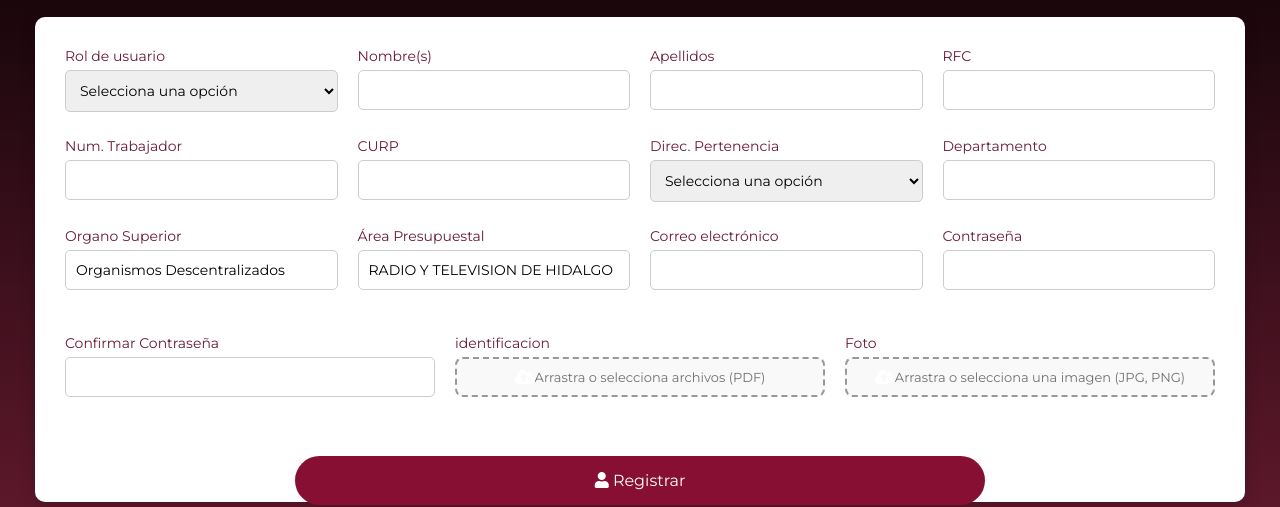
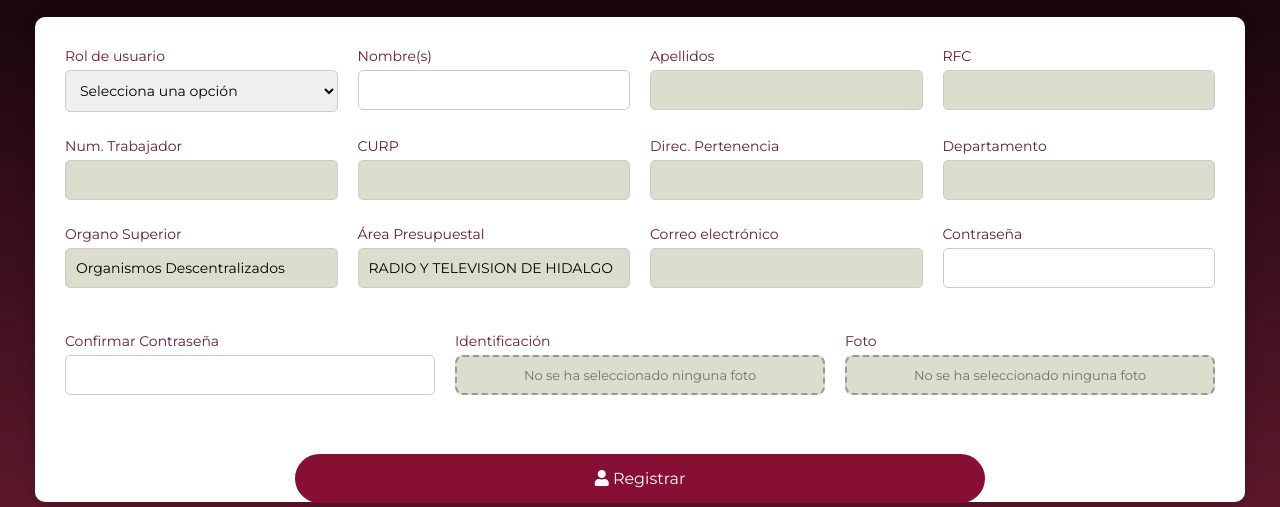
Before and after one commit to CrisOjeda9/almacenes-inventario-vue, a Vue app: page /register in a window 1280 px wide. Shown: the part 194-701 px from the top of the page. Built offline with nearby package versions, Linux system fonts and the light colour scheme.

Commit message:
Actualizacion de Registro de Usuarios

```diff
--- a/src/components/register.vue
+++ b/src/components/register.vue
@@ -72,68 +72,52 @@
                     </div>
                     <div class="form-field">
                         <label for="nombre">Nombre(s)</label>
-                        <input type="text" v-model="form.nombre" required />
+                        <input type="text" v-model="form.nombre" @input="filterUsers" required />
+                        <ul v-if="filteredUsers.length > 0" class="autocomplete-list">
+                            <li v-for="user in filteredUsers" :key="user.nombre" @click="selectUser(user)">
+                                {{ user.nombre }}
+                            </li>
+                        </ul>
                     </div>
                     <div class="form-field">
                         <label for="apellidos">Apellidos</label>
-                        <input type="text" v-model="form.apellidos" required />
+                        <input type="text" v-model="form.apellidos" readonly style="background-color: #dcddcd;" />
                     </div>
                     <div class="form-field">
                         <label for="RFC">RFC</label>
-                        <input type="text" v-model="form.RFC" minlength="13" maxlength="13" required
-                            style="text-transform: uppercase;" />
+                        <input type="text" v-model="form.RFC" readonly style="background-color: #dcddcd;" />
                     </div>
                 </div>
                 <div class="form-row">
                     <div class="form-field">
                         <label for="numero_trabajador">Num. Trabajador</label>
-                        <input type="number" v-model="form.numero_trabajador" min="0" required />
+                        <input type="number" v-model="form.numero_trabajador" readonly style="background-color: #dcddcd;" />
                     </div>
                     <div class="form-field">
                         <label for="CURP">CURP</label>
-                        <input type="text" v-model="form.CURP" minlength="18" maxlength="18" required
-                            style="text-transform: uppercase;" />
+                        <input type="text" v-model="form.CURP" readonly style="background-color: #dcddcd;" />
                     </div>
                     <div class="form-field">
                         <label for="direccion_pertenencia">Direc. Pertenencia</label>
-                        <select v-model="form.direccion_pertenencia" required>
-                            <option value="" disabled>Selecciona una opción</option>
-                            <option value="Direccion General">Dirección General</option>
-                            <option value="Direccion de Coordinacion Financiera Y Planeacion">Dirección de Coordinación
-                                Financiera y Planeación</option>
-                            <option value="Direccion de Television">Dirección de Televisión</option>
-                            <option value="Direccion de Noticias">Dirección de Noticias</option>
-                            <option value="Direccion de Radio">Dirección de Radio</option>
-                            <option value="Direccion de Ingenieria">Dirección de Ingeniería</option>
-                            <option value="Direccion de Proyectos Estrategicos">Dirección de Proyectos Estratégicos
-                            </option>
-                            <option value="Organo Interno de Control">Órgano Interno de Control</option>
-                            <option value="Direccion de Promocion e Intercambio">Dirección de Promoción e Intercambio
-                            </option>
-                            <option value="Direccion Juridica">Dirección Jurídica</option>
-                            <option value="Direccion de Vinculacion">Dirección de Vinculación</option>
-                            <option value="Estaciones de Radio">Estaciones de Radio</option>
-                        </select>
+                        <input type="text" v-model="form.direccion_pertenencia" readonly style="background-color: #dcddcd;" />
                     </div>
                     <div class="form-field">
                         <label for="departamento">Departamento</label>
-                        <input type="text" v-model="form.departamento" required />
+                        <input type="text" v-model="form.departamento" readonly style="background-color: #dcddcd;" />
                     </div>
                 </div>
                 <div class="form-row">
                     <div class="form-field">
                         <label for="organo_superior">Organo Superior</label>
-                        <input type="text" value="Organismos Descentralizados" v-model="form.organo_superior"
-                            readonly />
+                        <input type="text" v-model="form.organo_superior"  style="background-color: #dcddcd;" />
                     </div>
                     <div class="form-field">
                         <label for="area_presupuestal">Área Presupuestal</label>
-                        <input type="text" value="RADIO Y TELEVISION DE HIDALGO" v-model="form.area_presupuestal"
-                            readonly />
+                        <input type="text" v-model="form.area_presupuestal" readonly style="background-color: #dcddcd;" />
                     </div>
                     <div class="form-field">
                         <label for="email">Correo electrónico</label>
-                        <input type="email" v-model="form.email" required />
+                        <input type="email" v-model="form.email" readonly style="background-color: #dcddcd;" />
                     </div>
                     <div class="form-field">
                         <label for="password">Contraseña</label>
@@ -156,33 +140,19 @@
                     </div>
                     <!-- Campo Doc -->
                     <div class="form-field">
-                        <label for="identificacion">identificacion</label>
-                        <div class="dropzone" @drop.prevent="handleDrop('identificacion')" @dragover.prevent
-                            @click="triggerFileInput('identificacion')">
-                            <input type="file" id="identificacion" ref="fileInputDoc"
-                                @change="handleFileUpload('identificacion')" accept=".pdf" multiple />
-                            <i class="fas fa-cloud-upload-alt"></i>
-                            <span v-if="form.identificacion.length === 0">Arrastra o selecciona archivos (PDF)</span>
-                            <span v-else>{{ form.identificacion.length }} archivos seleccionados</span>
-                            <p v-if="errorMessage" class="error-message">{{ errorMessage }}</p>
+                        <label for="identificacion">Identificación</label>
+                        <div class="dropzone" style="background-color: #dcddcd;">
+                            <span>{{ form.identificacion ? form.identificacion.split('/').pop() : 'No se ha seleccionado ninguna foto'
+                                }}</span>
                         </div>
-
-                        <button type="button" v-if="form.identificacion.length > 0" @click="openDocumentModal"
-                            class="view-documents-btn">
-                            Ver identificacion
-                        </button>
                     </div>
 
                     <!-- Campo Foto -->
                     <div class="form-field">
                         <label for="imagen">Foto</label>
-                        <div class="dropzone" @drop.prevent="handleDrop('Foto')" @dragover.prevent
-                            @click="triggerFileInput('Foto')">
-                            <input type="file" id="imagen" ref="fileInputFoto" @change="handleFileUpload('Foto')"
-                                accept=".jpg,.png" />
-                            <i class="fas fa-cloud-upload-alt"></i>
-                            <span v-if="!form.imagen">Arrastra o selecciona una imagen (JPG, PNG)</span>
-                            <span v-else>{{ form.imagen.name }}</span>
+                        <div class="dropzone" style="background-color: #dcddcd;">
+                            <span>{{ form.imagen ? form.imagen.split('/').pop() : 'No se ha seleccionado ninguna foto'
+                                }}</span>
                         </div>
                     </div>
                 </div>
@@ -210,29 +180,10 @@
                 <button @click="closeModal">Aceptar</button>
             </div>
         </div>
-
-
-        <!-- Modal para mostrar los identificacion cargados -->
-        <div v-if="showDocumentModal" class="modal-overlay2">
-            <div class="modal2">
-                <h2>identificacion Cargados</h2>
-                <div class="document-list2">
-                    <div v-for="(doc, index) in form.identificacion" :key="index" class="document-item2">
-                        <span>{{ doc.name }}</span>
-                        <button @click="removeDocument(index)" class="remove-btn2">
-                            <i class="fas fa-trash-alt"></i>
-                        </button>
-                    </div>
-                </div>
-                <button @click="closeDocumentModal">Cerrar</button>
-            </div>
-        </div>
     </div>
 </template>
 
 <script>
-import axios from 'axios';
-
 export default {
     name: "RegisterPage",
     data() {
@@ -253,8 +204,8 @@ export default {
                 email: "",
                 password: "",
                 confirm_password: "",
-                identificacion: [], // Almacena el archivo INE
-                imagen: null, // Almacena el archivo Foto
+                identificacion: "", // Ruta del archivo de identificación
+                imagen: "", // Ruta de la imagen
             },
             showPassword: false,
             showConfirmPassword: false,
@@ -266,141 +217,74 @@ export default {
             showModal: false,
             showAlertModal: false,
             alertMessageList: [],
+            users: [
+                {
+                    nombre: "Juan Gómez Cruz",
+                    apellidos: "Gómez Cruz",
+                    RFC: "JUAP921214ABC",
+                    numero_trabajador: "12345",
+                    CURP: "JUAP921214HDFGH01",
+                    direccion_pertenencia: "Dirección General",
+                    departamento: "Administración",
+                    email: "juan.perez@example.com",
+                    identificacion: "/path/to/identificacion1.pdf",
+                    imagen: "/path/to/foto1.jpg",
+                },
+                {
+                    nombre: "María Martínez López",
+                    apellidos: "Martínez López",
+                    RFC: "MALO850701XYZ",
+                    numero_trabajador: "67890",
+                    CURP: "MALO850701MDFGH02",
+                    direccion_pertenencia: "Dirección de Televisión",
+                    departamento: "Producción",
+                    email: "maria.lopez@example.com",
+                    identificacion: "/path/to/identificacion2.pdf",
+                    imagen: "/path/to/foto2.jpg",
+                },
+            ],
+            filteredUsers: [],
         };
     },
-    mounted() {
-        this.loadUserData();
-    },
     methods: {
-        async loadUserData() {
-            const storedUserName = localStorage.getItem("userName");
-            const storedUserEmail = localStorage.getItem("userEmail");
-
-            if (storedUserName && storedUserEmail) {
-                this.userName = storedUserName;
-
-                try {
-                    // Obtener todos los usuarios de la API
-                    const response = await fetch('http://localhost:3000/api/usuarios');
-                    const users = await response.json();
-
-                    // Buscar el usuario logueado por email
-                    const user = users.find(u => u.email === storedUserEmail);
-
-                    if (user) {
-                        // Asignar el nombre del usuario
-                        this.userName = user.name || storedUserName;
-
-                        // Obtener la ruta completa de la imagen del usuario
-                        const imagePath = user.imagen; // Suponiendo que la API devuelve la ruta completa
-
-                        // Extraer el nombre del archivo de la ruta completa
-                        let imageFileName = imagePath.split('\\').pop(); // Extrae "radio2.jpg"
-
-                        // Eliminar la extensión del nombre del archivo
-                        if (imageFileName) {
-                            imageFileName = imageFileName.split('.').slice(0, -1).join('.'); // Elimina la extensión
-                        }
-
-                        if (imageFileName) {
-                            // Construir la URL completa para la imagen
-                            this.profileImage = `http://localhost:3000/api/users-files/${imageFileName}`;
-                        } else {
-                            // Usar una imagen por defecto si no hay imagen en la API
-                            this.profileImage = "../assets/UserHombre.png";
-                        }
-                    } else {
-                        this.profileImage = "../assets/UserHombre.png"; // Imagen por defecto
-                    }
-                } catch (error) {
-                    console.error('Error al cargar los datos del usuario:', error);
-                    this.profileImage = "../assets/UserHombre.png"; // Imagen por defecto en caso de error
-                }
+        filterUsers() {
+            if (this.form.nombre.trim() !== "") {
+                const searchTerm = this.form.nombre.toLowerCase();
+                this.filteredUsers = this.users
+                    .filter(user => user.nombre.toLowerCase().includes(searchTerm))
+                    .sort((a, b) => a.nombre.localeCompare(b.nombre));
             } else {
-                this.userName = "Usuario desconocido";
-                this.profileImage = "../assets/UserHombre.png"; // Imagen por defecto
+                this.filteredUsers = [];
             }
         },
-        goHome() {
-            this.$router.push('home');
+        selectUser(user) {
+            this.form.nombre = user.nombre;
+            this.form.apellidos = user.apellidos;
+            this.form.RFC = user.RFC;
+            this.form.numero_trabajador = user.numero_trabajador;
+            this.form.CURP = user.CURP;
+            this.form.direccion_pertenencia = user.direccion_pertenencia;
+            this.form.departamento = user.departamento;
+            this.form.email = user.email;
+            this.form.identificacion = user.identificacion;
+            this.form.imagen = user.imagen;
+            this.filteredUsers = [];
         },
         registerUser() {
-            let errorMessages = [];
-
-            // Validar que las contraseñas coincidan
             if (this.form.password !== this.form.confirm_password) {
-                errorMessages.push("Las contraseñas no coinciden.");
-            }
-
-            // Validar campos obligatorios
-            const requiredFields = [
-                "rol", "numero_trabajador", "nombre", "apellidos", "password",
-                "confirm_password", "departamento", "email", "RFC", "CURP",
-                "direccion_pertenencia", "organo_superior", "area_presupuestal",
-            ];
-
-            let hasErrors = false;
-            requiredFields.forEach(field => {
-                if (!this.form[field] || this.form[field] === "") {
-                    hasErrors = true;
-                    console.error(`El campo ${field} está vacío`);
-                }
-            });
-
-            if (hasErrors) {
-                this.alertMessageList = ["Todos los campos son obligatorios."];
+                this.alertMessageList = ["Las contraseñas no coinciden."];
                 this.showAlertModal = true;
                 return;
             }
-
-            // Crear un objeto FormData
-            const formData = new FormData();
-
-            // Agregar campos del formulario
-            formData.append('rol', this.form.rol);
-            formData.append('numero_trabajador', this.form.numero_trabajador);
-            formData.append('nombre', this.form.nombre);
-            formData.append('apellidos', this.form.apellidos);
-            formData.append('password', this.form.password);
-            formData.append('confirm_password', this.form.confirm_password);
-            formData.append('departamento', this.form.departamento);
-            formData.append('email', this.form.email);
-            formData.append('RFC', this.form.RFC.toUpperCase());
-            formData.append('CURP', this.form.CURP.toUpperCase());
-            formData.append('direccion_pertenencia', this.form.direccion_pertenencia);
-            formData.append('organo_superior', this.form.organo_superior);
-            formData.append('area_presupuestal', this.form.area_presupuestal);
-            formData.append('fecha_registro', new Date().toISOString().split("T")[0]);
-
-            // Agregar archivos de identificación (PDFs)
-            if (this.form.identificacion.length > 0) {
-                this.form.identificacion.forEach((file) => { // Eliminamos 'index' porque no se usa
-                    formData.append('identificacion', file); // Nombre del campo: 'identificacion'
-                });
-            }
-
-            // Agregar archivo de imagen (JPG/PNG)
-            if (this.form.imagen) {
-                formData.append('imagen', this.form.imagen); // Nombre del campo: 'imagen'
-            }
-
-            // Enviar los datos a la API
-            axios.post('http://localhost:3000/api/usuarios', formData, {
-                headers: {
-                    'Content-Type': 'multipart/form-data' // Importante para enviar archivos
-                }
-            })
-                .then(response => {
-                    console.log('Usuario registrado con éxito', response.data);
-                    this.showModal = true;
-                })
-                .catch(error => {
-                    console.error('Error al registrar usuario', error.response?.data || error);
-                    this.alertMessageList = ['Error al registrar usuario. Intenta de nuevo.'];
-                    this.showAlertModal = true;
-                });
+            this.showModal = true;
         },
-
+        closeModal() {
+            this.showModal = false;
+            this.$router.push("/users");
+        },
+        closeAlertModal() {
+            this.showAlertModal = false;
+        },
         navigateTo(page) {
             this.$router.push({ name: page });
         },
@@ -410,65 +294,10 @@ export default {
         hideMenu(menu) {
             this.menus[menu] = false;
         },
-        closeModal() {
-            this.showModal = false;
-            this.$router.push("/users");
-        },
-        closeAlertModal() {
-            this.showAlertModal = false;
-        },
-        validateForm() {
-            for (let key in this.form) {
-                if (this.form[key] === "" || this.form[key] === null) {
-                    return false;
-                }
-            }
-            return true;
-        },
-        openDocumentModal() {
-            this.showDocumentModal = true;
-            this.$forceUpdate(); // Forzar la actualización
-        },
-
-
-        closeDocumentModal() {
-            this.showDocumentModal = false;
-            this.$forceUpdate();  // Asegura que la vista se actualice correctamente
-        },
-        triggerFileInput(type) {
-            if (type === "identificacion") {
-                this.$refs.fileInputDoc.click();
-            } else if (type === "Foto") {
-                this.$refs.fileInputFoto.click();
-            }
-        },
-        handleFileUpload(type) {
-            if (type === "identificacion") {
-                const input = this.$refs.fileInputDoc;
-                const files = Array.from(input.files); // Convierte FileList a un array
-
-                // Validar el límite de 7 archivos
-                if (files.length + this.form.identificacion.length > 7) {
-                    this.errorMessage = "Solo puedes cargar un máximo de 7 archivos.";
-                    return;
-                }
-
-                // Agregar los archivos al array
-                this.form.identificacion = [...this.form.identificacion, ...files];
-                this.errorMessage = ""; // Limpiar el mensaje de error
-            } else if (type === "Foto") {
-                this.form.imagen = this.$refs.fileInputFoto.files[0];
-            }
-        },
-
-        // Método para eliminar un documento
-        removeDocument(index) {
-            this.form.identificacion.splice(index, 1); // Elimina el documento del array
-        },
-
     },
 };
 </script>
+
 
 <style scoped>
 /* Aplicar Montserrat a todo el contenido */
@@ -845,4 +674,29 @@ a {
 .dropzone input[type="file"] {
     display: none;
 }
+
+.autocomplete-list {
+    list-style-type: none;
+    padding: 0;
+    margin: 0;
+    border: 1px solid #ccc;
+    border-top: none;
+    max-height: 150px;
+    overflow-y: auto;
+    position: absolute;
+    width: 300px;
+    background-color: #A02142;
+    z-index: 1000;
+    color: white;
+}
+
+.autocomplete-list li {
+    padding: 8px;
+    cursor: pointer;
+}
+
+.autocomplete-list li:hover {
+    background-color: #dcdcdc;
+    color: #691B31;
+}
 </style>
```
